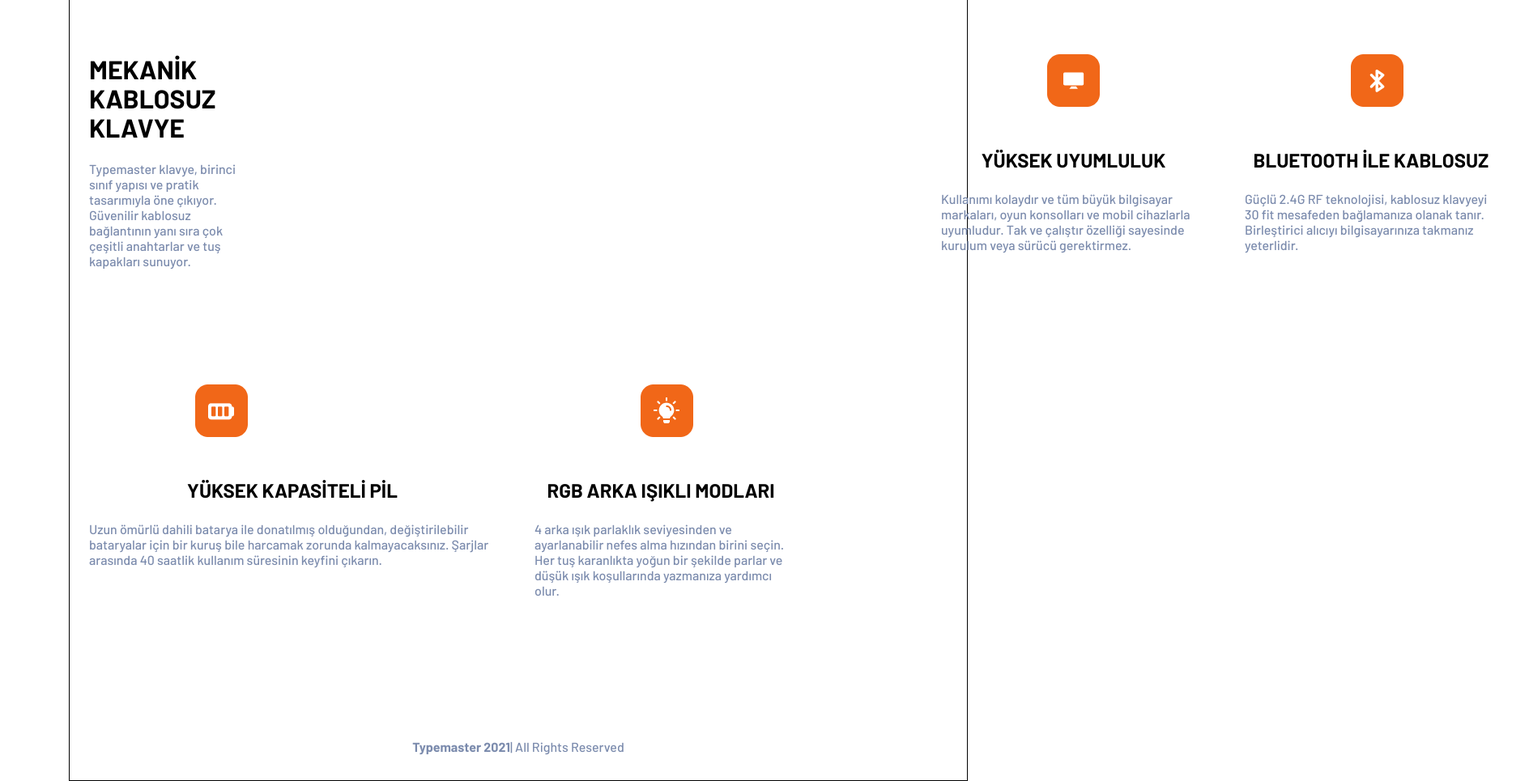
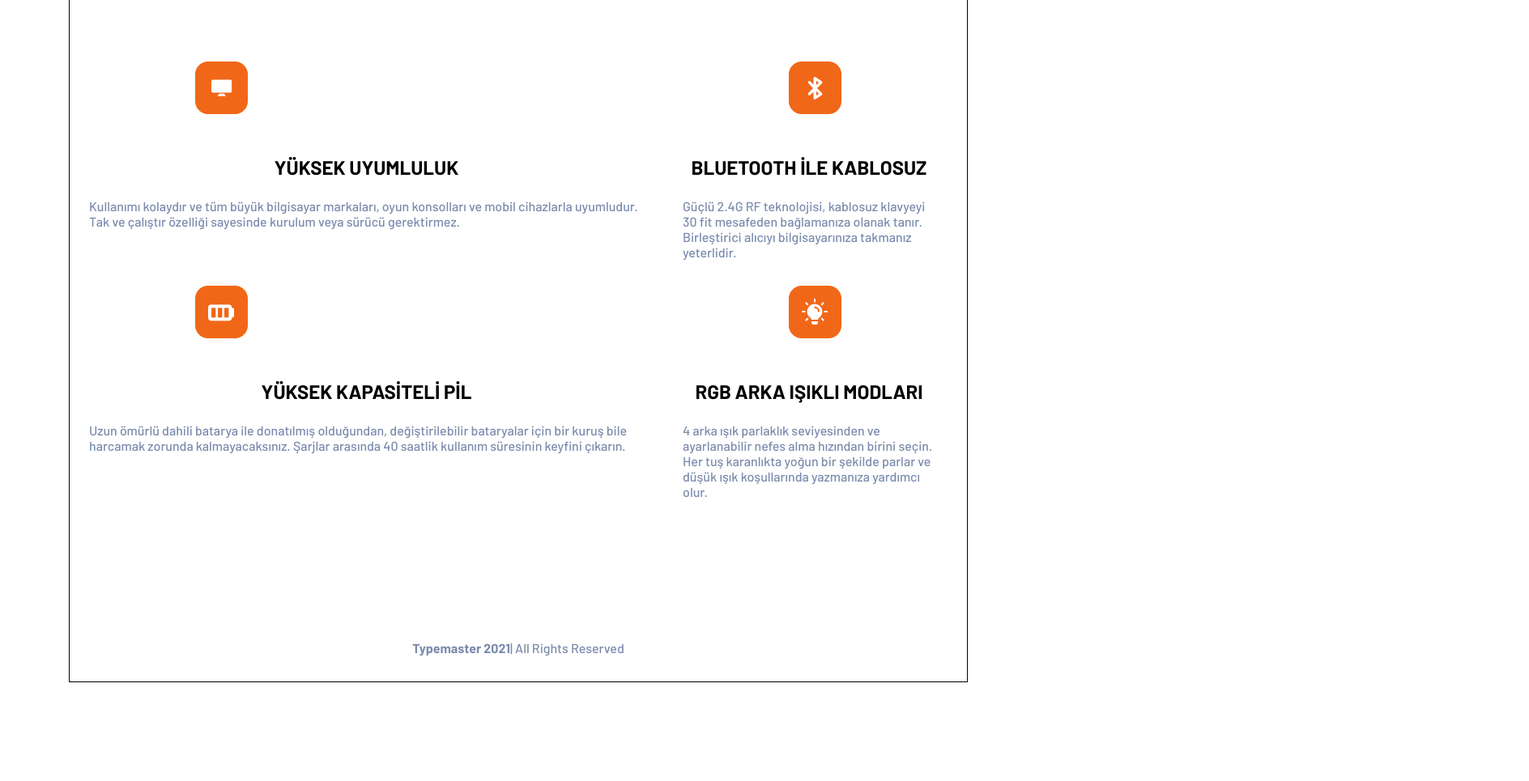
Before and after one commit to dursunkokturk/Front-End-School-Responsive-Project-Typemaster-Pre-Launch-Landing-Page, a plain HTML site: page index.html in a window 1280 px wide. Shown: the part 937-1902 px from the top of the page at 81% size, 1888 px wide, since content can reach past the window. After the commit the page ends 1823 px from the top, so only its background shows below. Drawn offline with Linux system fonts and the light colour scheme.

Commit message:
tasarimdaki logolu bolumlerde css kullanilarak hizalama yapildi

```diff
--- a/assets/css/typemaster.css
+++ b/assets/css/typemaster.css
@@ -291,6 +291,43 @@ span {
     margin-right: 50px;
   }
 
+  .item-3,
+  .item-4 {
+    display: flex;
+    align-items: center;
+    justify-content: center;
+  }
+
+  .item-3 {
+    grid-row: 2;
+    grid-column: 1;
+  }
+
+  .item-4 {
+    grid-row: 2;
+    grid-column: 2;
+  }
+
+  .item-5 {
+    grid-row: 3;
+    grid-column: 1;
+  }
+
+  .item-6 {
+    grid-row: 3;
+    grid-column: 2;
+  }
+
+  .item-7 {
+    grid-row: 4;
+    grid-column: 1;
+  }
+
+  .item-8 {
+    grid-row: 4;
+    grid-column: 2;
+  }
+
   .keyboard-title-and-write {
     display: flex;
     flex-direction: column;
@@ -305,3 +342,5 @@ span {
     /* overflow: hidden; */
   }
 }
+
+/* Computer End */
```
